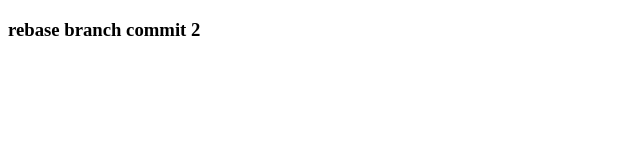
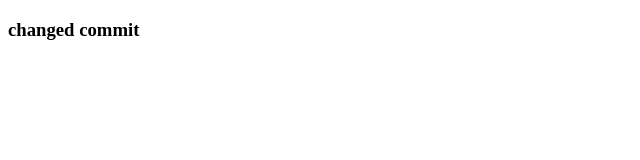
Before and after one commit to hitmanagent298/test_operations, a plain HTML site: page index.html in a window 1280 px wide. Shown: the full height of the page, 0-640 px from the left. Drawn offline with Linux system fonts and the light colour scheme.

Commit message:
commit message changed

```diff
--- a/index.html
+++ b/index.html
@@ -7,6 +7,6 @@
     <title>index</title>
 </head>
 <body>
-    <h3>rebase branch commit 2</h3>
+    <h3>changed commit</h3>
 </body>
 </html>
```
